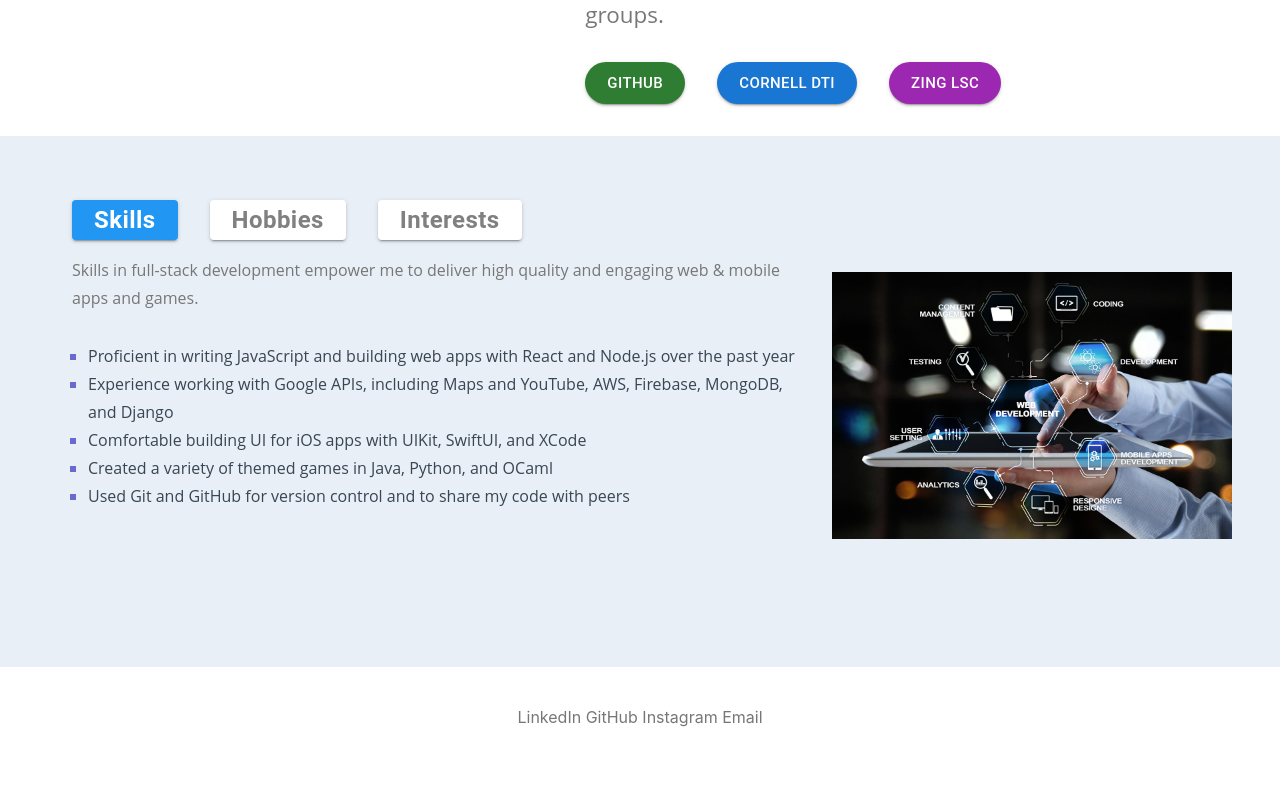
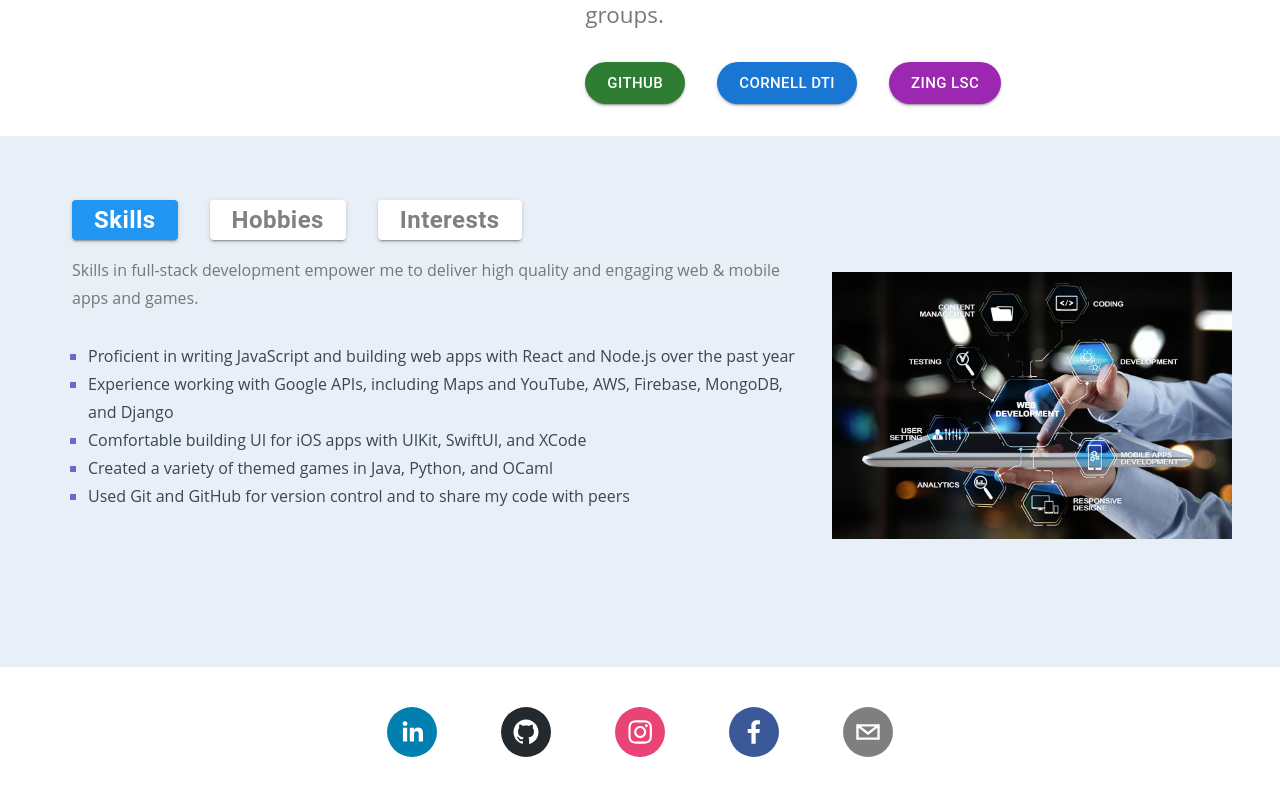
Before and after one commit to rgu0114/nexus, a React (Create React App) app: page / in a window 1280 px wide. Shown: the part 1616-2411 px from the top of the page. Built offline with nearby package versions, Linux system fonts and the light colour scheme.

Commit message:
Contact section footer socials

```diff
--- a/src/components/Contact.tsx
+++ b/src/components/Contact.tsx
@@ -1,4 +1,5 @@
 import { createUseStyles } from "react-jss"
+import { SocialIcon } from 'react-social-icons'
 
 const useStyles = createUseStyles({
   view: {
@@ -26,10 +27,11 @@ export default function Contact() {
   return (
     <div className={classes.view}>
       <div className={classes.links}>
-        LinkedIn
-        GitHub
-        Instagram
-        Email
+        <SocialIcon url="https://www.linkedin.com/in/rgu0114/" target="_blank" />
+        <SocialIcon url="https://github.com/rgu0114" target="_blank" />
+        <SocialIcon url="https://www.instagram.com/rich_tennis/" target="_blank" />
+        <SocialIcon url="https://www.facebook.com/profile.php?id=100009798823202" target="_blank" />
+        <SocialIcon url="mailto:richardgu0114@gmail.com?" target="_blank" />
       </div>
     </div>
   )
--- a/src/components/NavBar.tsx
+++ b/src/components/NavBar.tsx
@@ -1,13 +1,6 @@
 import { Link } from 'react-router-dom'
-import Button from '@mui/material/Button';
-import { createUseStyles } from "react-jss";
 
-const useStyles = createUseStyles({
-  button: {
-    borderRadius: '2em',
-    height: '2rem'
-  }
-})
+
 export default function Navbar() {
   return (
     <nav className='nav'>
```
